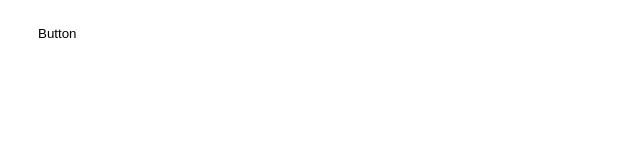
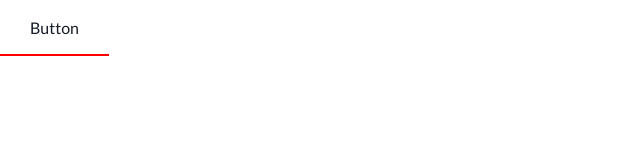
Before and after one commit to dbrudsodlf/css_kimbug, a plain HTML site: page transition/index.html in a window 1280 px wide. Shown: the full height of the page, 0-640 px from the left. Drawn offline with Linux system fonts and the light colour scheme.

Commit message:
transition  &animation bug

```diff
--- a/animation/style.css
+++ b/animation/style.css
@@ -1,4 +1,12 @@
 /* ▼ WHERE YOUR CODE BEGINS */
+*{
+    box-sizing: border-box;
+    margin:0;
+ }
+
+ body{
+    font-family: 'Mulish',sans-serif;
+ }
 .loading{
     display: flex;
     align-items: center;
@@ -12,29 +20,55 @@
     font-size: 18px;
     font-weight: 400;
     line-height: 1.3;
+    color:#151b26;
     margin-bottom: 20px;
+    text-align: center;
+    animation: flicker;
+    animation-duration: 1600ms;
+    animation-iteration-count: infinite;
+    animation-direction: alternate;
 }
 .progress-bar{
+    position: relative;
     width: 300px;
     height: 12px;
     background-color: #E5EAEF;
     border-radius: 100px;
+    overflow: hidden;
 }
 .progress-bar-gauge{
-    display: block;
+    position: absolute;
+    top: 0;
+    left: 0;
     height: 12px;
     background-color: #13CE66;
     border-radius: 100px;
-    animation-name:load ;
-    animation-duration: 2s;
+    animation-name:loadbar ;
+    animation-duration: 1600ms;
+    animation-iteration-count: infinite;
+    animation-timing-function: ease-out;
 }
 
-@keyframes load{
+@keyframes flicker {
     from{
-        width: 0;
+        opacity: 1;
+    }
+    to{
+        opacity: 0;
     }
 
-    to{
-        width: 300px;
+}
+@keyframes loadbar{
+    0%{
+        width: 0;
+        opacity: 1;
+    }
+    90%{
+        width: 100%;
+        opacity: 1;
+    }
+    100%{
+        width: 100%;
+        opacity: 0;
     }
 }
--- a/transition/index.html
+++ b/transition/index.html
@@ -1,14 +1,20 @@
 <!DOCTYPE html>
 <html lang="en">
+
 <head>
   <meta charset="UTF-8" />
   <meta name="viewport" content="width=device-width, initial-scale=1.0" />
   <title>Transition</title>
+  <link
+    href="https://fonts.googleapis.com/css2?family=Lato&family=Nanum+Pen+Script&family=Noto+Sans+KR:wght@400;500&family=Poppins:wght@400;500&display=swap"
+    rel="stylesheet">
   <link rel="stylesheet" href="./style.css" />
 </head>
+
 <body>
   <button type="button" class="line-button">
     Button
   </button>
 </body>
+
 </html>
--- a/transition/style.css
+++ b/transition/style.css
@@ -1,12 +1,43 @@
 /* ▼ WHERE YOUR CODE BEGINS */
-.line-button{
-    padding:18px 30px;
+*{
+    box-sizing: border-box;
+    margin: 0;
+}
+
+body{
+    font-family: 'Lato',sans-serif;
+}
+
+button,
+input,
+textarea{
+    font-family: 'Lato',sans-serif;
+}
+
+button{
     background-color: #fff;
     border: none;
-    border-bottom: 2px solid #fff;
-    transition: all 2500ms ;
+}
+.line-button{
+    position: relative;
+    font-size: 16px;
+    line-height: 1.25;
+    color:#151b26;
+    padding:18px 30px;
+    cursor: pointer;
 }
 
-.line-button:hover{
-    border-bottom: 2px solid #0066FF;
+.line-button::after{
+    content: '';
+    position: absolute;
+    bottom: 0;
+    left: 0;
+    width: 0;
+    height: 2px;
+    background-color: #0066FF;
+    transition: width 250ms ease-in, background-color 250ms ease-in ;
 }
+.line-button:hover::after{
+    width: 100%;
+    background-color: red;
+}
```
Also changed, not shown: animation/index.html (+1 -0 lines). Lines whose indentation alone changed are shown as unchanged.
